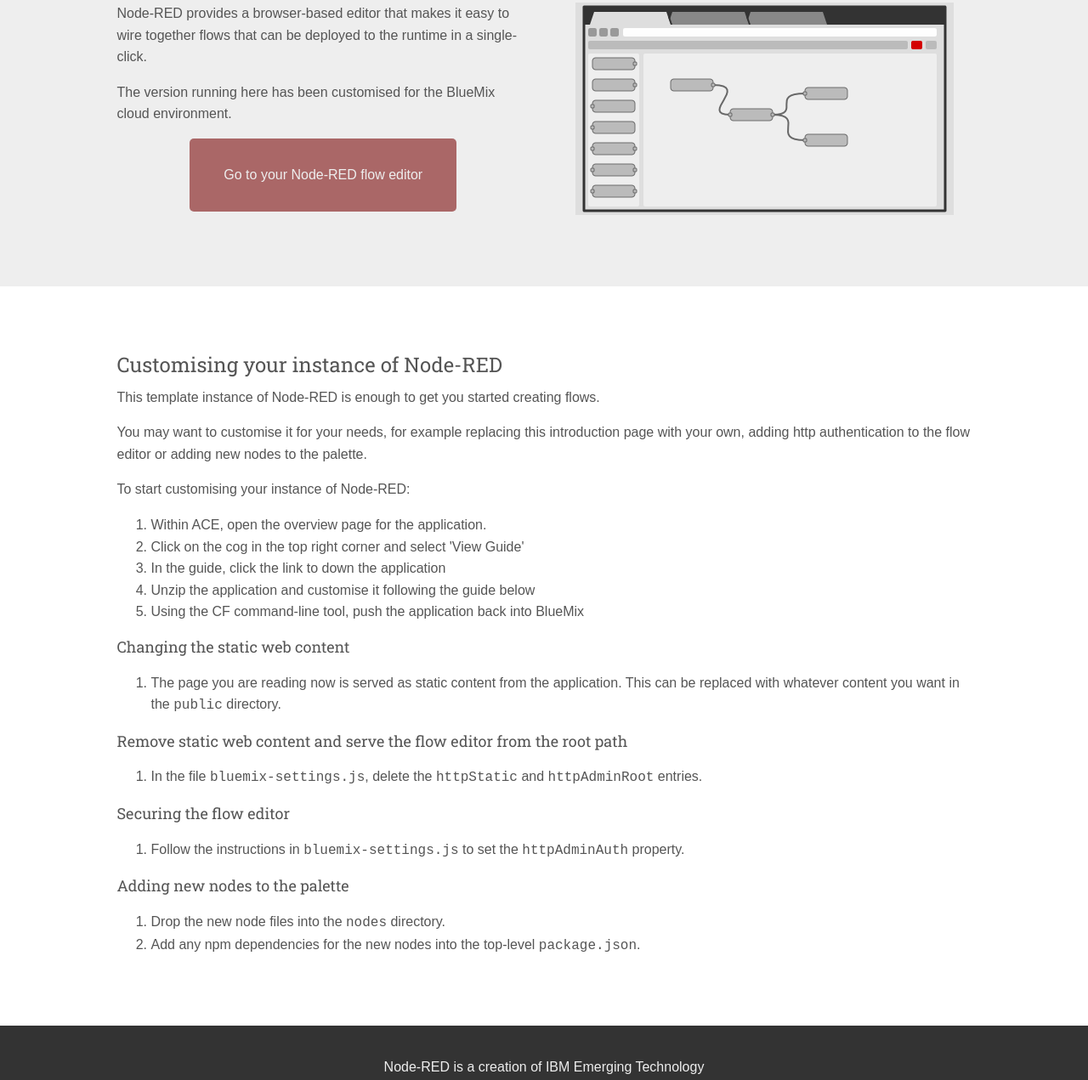
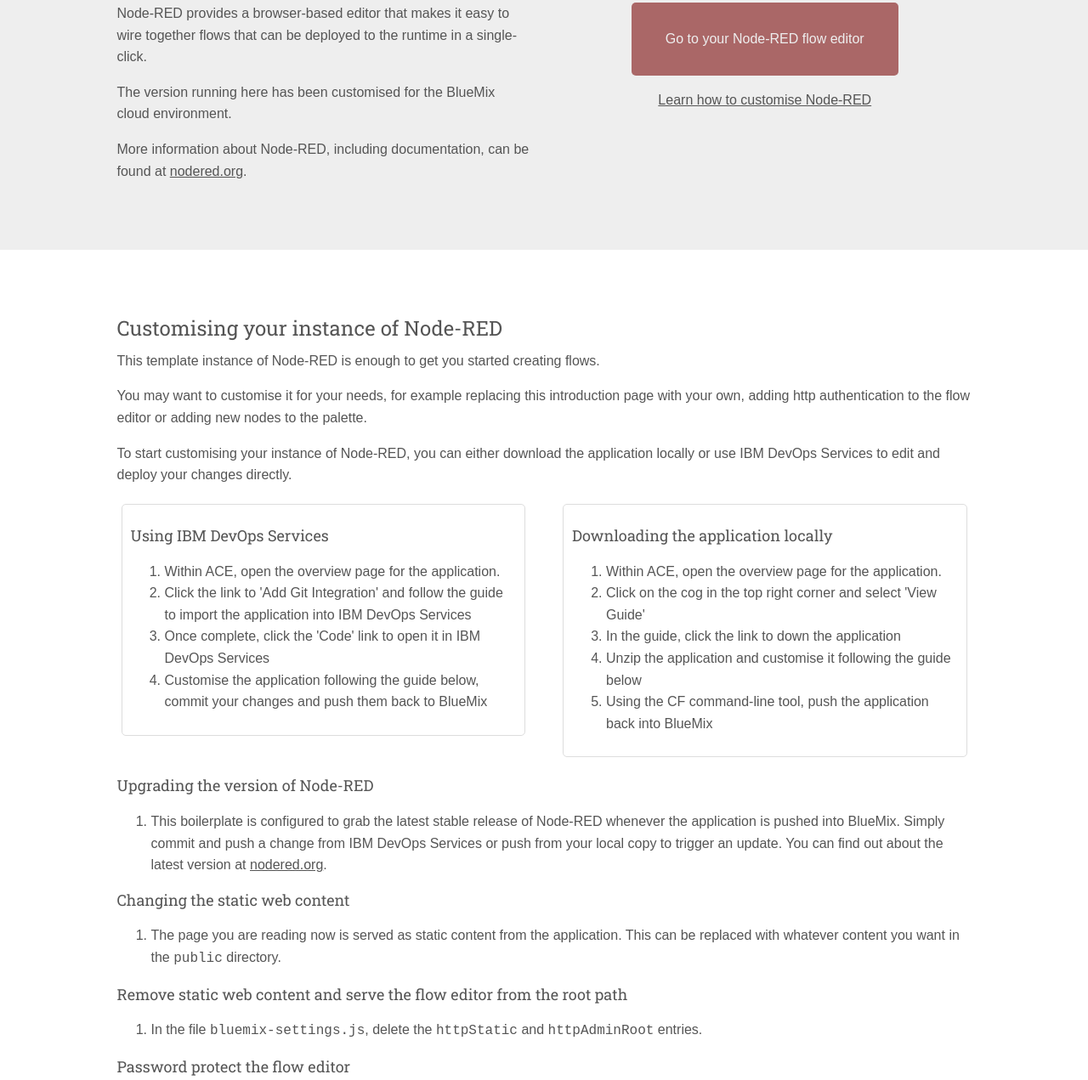
Before and after one commit to ibmresearchuk/node-red-bluemix, a website: page public/app/public/index.html in a window 1280 px wide. Shown: the part 507-1778 px from the top of the page at 85% size. Drawn offline with Linux system fonts and the light colour scheme.

Commit message:
Update landing page and peg version

```diff
--- a/public/app/package.json
+++ b/public/app/package.json
@@ -1,6 +1,6 @@
 {
-    "name"         : "node-red-ng",
-    "version"      : "0.3.0",
+    "name"         : "node-red-bluemix",
+    "version"      : "0.4.0",
     "dependencies": {
         "when": "~3.x",
         "mongodb": "~1.4.x",
@@ -11,6 +11,6 @@
         "redis":"~0.10.1",
         "mqlight":"0.1.x",
         "getmac":"1.0.x",
-        "node-red": "node-red/node-red"
+        "node-red": "0.x"
     }
 }
--- a/public/app/public/css/style.css
+++ b/public/app/public/css/style.css
@@ -67,7 +67,6 @@
 }
 
 .content {
-    min-height: 250px;
     margin: 80px 0;
 }
 
--- a/public/app/public/index.html
+++ b/public/app/public/index.html
@@ -25,9 +25,8 @@
     <div class="grid">
         <div class="col-1-1">
             <div class="content">
-                <h1>Node-RED</h1>
+                <h1>Node-RED in BlueMix</h1>
                 <h2>A visual tool for wiring the Internet of Things</h2>
-                <h2>BlueMix Edition</h2>
                 <img src="images/node-red-title-flow.png" />
             </div>
         </div>
@@ -41,11 +40,14 @@
             <div class="content blurb">
             <p>Node-RED provides a browser-based editor that makes it easy to wire together flows that can be deployed to the runtime in a single-click.</p>
             <p>The version running here has been customised for the BlueMix cloud environment.</p>
-            <p style="text-align: center"><a class="button" href="red/">Go to your Node-RED flow editor</a></p>
+            <p>More information about Node-RED, including documentation, can be found at <a href="http://nodered.org">nodered.org</a>.</p>
             </div>
         </div>
         <div class="col-1-2">
-            <div class="content feature"><img src="images/nr-image-1.png" /></div>
+            <div class="content blurb">
+                <p style="text-align: center"><a class="button" href="red/">Go to your Node-RED flow editor</a></p>
+                <p style="text-align: center"><a href="#custom">Learn how to customise Node-RED</a></p>
+            </div>
         </div>
     </div>
 </div>
@@ -55,12 +57,26 @@
     <div class="grid">
         <div class="col-1-1">
             <div class="content blurb">
-                <h3>Customising your instance of Node-RED</h3>
+                <h3 id="custom">Customising your instance of Node-RED</h3>
                 <p>This template instance of Node-RED is enough to get you started creating flows.<p>
                 <p>You may want to customise it for your needs,
                 for example replacing this introduction page with your own, adding http authentication to the flow editor or adding new nodes to
                 the palette.</p>
-                <p>To start customising your instance of Node-RED:
+                <p>To start customising your instance of Node-RED, you can either download the application locally or use IBM DevOps Services to edit and deploy your changes directly.</p>
+                <div class="col-1-2">
+                    <div style="margin: 5px; border: 1px solid #ddd; border-radius: 5px; padding: 10px;">
+                        <h4>Using IBM DevOps Services</h4>
+                        <ol>
+                            <li>Within ACE, open the overview page for the application.</li>
+                            <li>Click the link to 'Add Git Integration' and follow the guide to import the application into IBM DevOps Services</li>
+                            <li>Once complete, click the 'Code' link to open it in IBM DevOps Services</li>
+                            <li>Customise the application following the guide below, commit your changes and push them back to BlueMix</li>
+                        </ol>
+                    </div>
+                </div>
+                <div class="col-1-2">
+                    <div style="margin: 5px; border: 1px solid #ddd; border-radius: 5px; padding: 10px;">
+                        <h4>Downloading the application locally</h4>
                         <ol>
                             <li>Within ACE, open the overview page for the application.</li>
                             <li>Click on the cog in the top right corner and select 'View Guide'</li>
@@ -68,6 +84,15 @@
                             <li>Unzip the application and customise it following the guide below</li>
                             <li>Using the CF command-line tool, push the application back into BlueMix</li>
                         </ol>
+                    </div>
+                </div>
+                <p style="clear:both"></p>
+                <h4>Upgrading the version of Node-RED</h4>
+                <ol><li>This boilerplate is configured to grab the latest stable release of Node-RED whenever the
+                    application is pushed into BlueMix. Simply commit and push a change from IBM DevOps Services
+                    or push from your local copy to trigger an update. You can find out about the latest version at <a href="http://nodered.org">nodered.org</a>.</li>
+                </ol>
+
 
                 <h4>Changing the static web content</h4>
                 <ol><li>The page you are reading now is served as static content from the application. This can be replaced
@@ -76,7 +101,7 @@
                 <h4>Remove static web content and serve the flow editor from the root path</h4>
                 <ol><li>In the file <code>bluemix-settings.js</code>, delete the <code>httpStatic</code> and <code>httpAdminRoot</code> entries.</li></ol>
 
-                <h4>Securing the flow editor</h4>
+                <h4>Password protect the flow editor</h4>
                 <ol><li>Follow the instructions in <code>bluemix-settings.js</code> to set the <code>httpAdminAuth</code> property.</li></ol>
 
                 <h4>Adding new nodes to the palette</h4>
```
Lines whose indentation alone changed are shown as unchanged.
